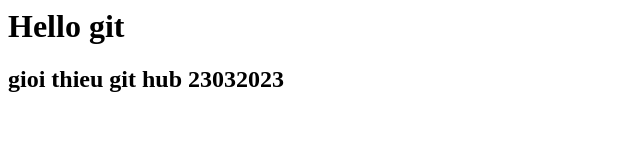
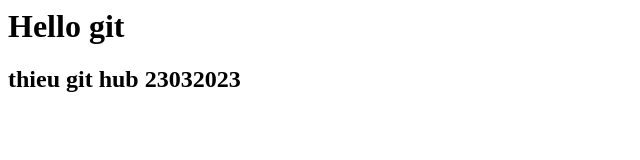
Before and after one commit to doduyloi/test_git, a plain HTML site: page index.html in a window 1280 px wide. Shown: the whole page, without its empty margins (0-640 px from the left). Drawn offline with Linux system fonts and the light colour scheme.

Commit message:
sua h2 lan 3

```diff
--- a/index.html
+++ b/index.html
@@ -1,2 +1,2 @@
 <h1>Hello git</h1>
-<h2>gioi thieu git hub 23032023</h2>
+<h2> thieu git hub 23032023</h2>
```
